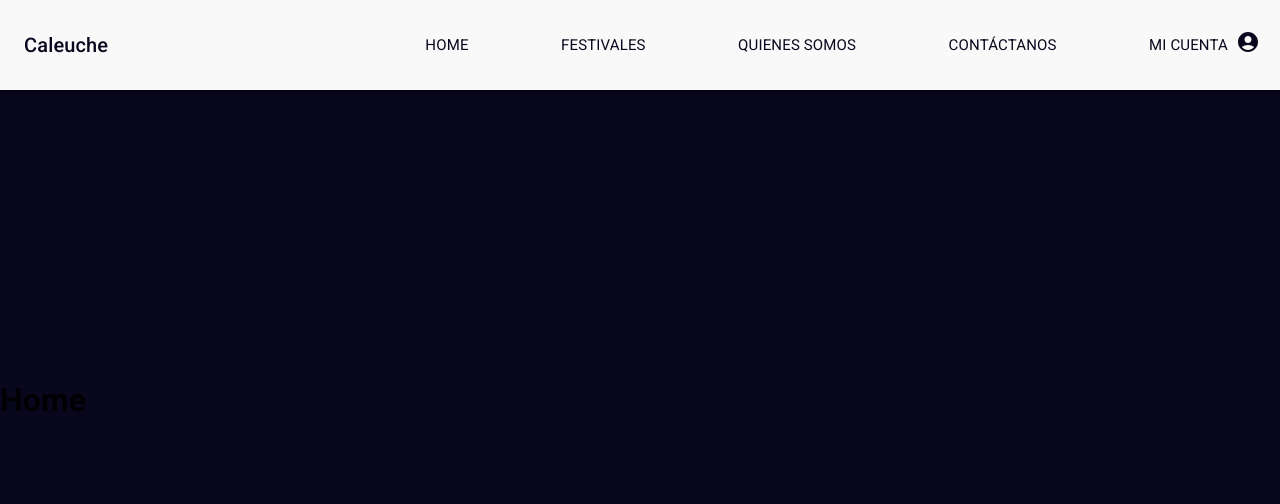
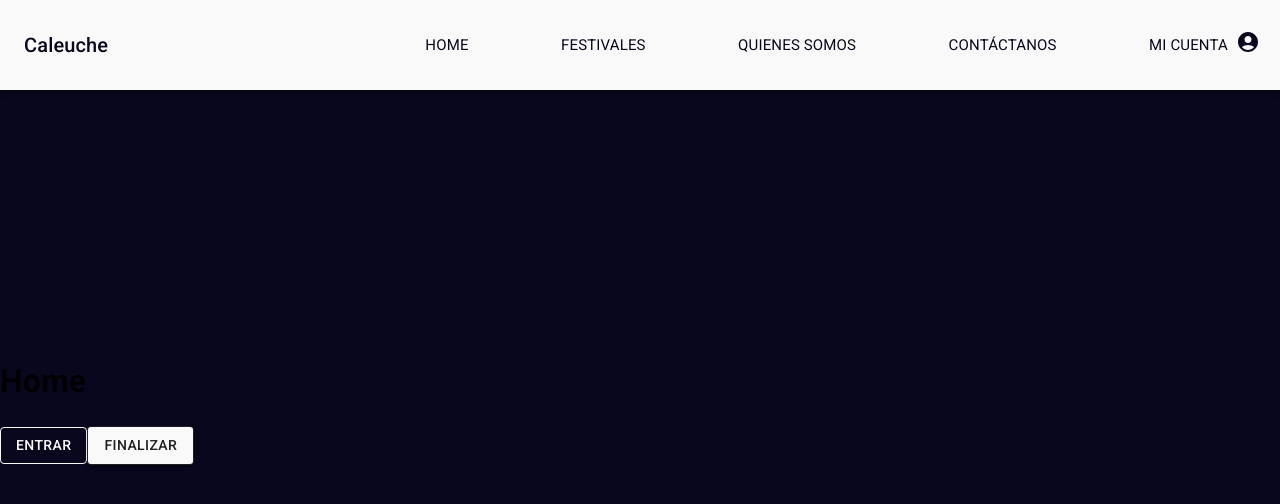
Before and after one commit to Pj85rC/CaleucheMT, a React (Vite) app: page / in a window 1280 px wide. Shown: the top 504 px of the page. Built offline with nearby package versions, Linux system fonts and the light colour scheme.

Commit message:
[C8] Definir Componentes UI Reutilizables
[C9] Botón Reutilizable

[C10] Input Reutilizable

[C11] Diseño Card Festival

```diff
--- /dev/null
+++ b/src/components/UI/Buttons.jsx
@@ -0,0 +1,18 @@
+import { Button } from "@mui/material";
+
+export const Buttons = ({ color, texto, borderColor, backgroundColor, variant }) => {
+  return (
+    <Button
+      variant={variant === "contained" ? "contained" : "outlined"}
+      style={{
+        color: color,
+        borderColor: borderColor,
+        backgroundColor: backgroundColor,
+        borderWidth: 1,
+        borderStyle: "solid",
+      }}
+    >
+      {texto}
+    </Button>
+  );
+};
--- /dev/null
+++ b/src/components/UI/FestivalCard.jsx
@@ -0,0 +1,63 @@
+import {
+  Box,
+  Card,
+  CardActionArea,
+  CardContent,
+  CardMedia,
+  Typography,
+  useTheme,
+} from "@mui/material";
+import { Buttons } from "./Buttons";
+
+export const FestivalCard = ({
+  title,
+  imageUrl,
+  description,
+  lineup,
+  onDetailClick,
+}) => {
+  const theme = useTheme();
+
+  return (
+    <Card
+      sx={{
+        backgroundColor: "transparent",
+        display: "flex",
+        flexDirection: "column",
+        justifyContent: "space-between",
+        mt: "5rem",
+      }}
+    >
+      <CardActionArea
+        onClick={onDetailClick}
+        sx={{
+          color: theme.palette.secondary.main,
+        }}
+      >
+        <CardMedia component="img" height="250" image={imageUrl} alt={title} />
+        <CardContent sx={{ color: theme.palette.text.card }}>
+          <Typography gutterBottom variant="h5" component="div">
+            {title}
+          </Typography>
+          <Typography sx={{ fontSize: 15, mb: 2 }} variant="body2">
+            {" "}
+            {description}
+          </Typography>
+          <Typography sx={{ fontSize: 12 }} variant="body2">
+            {" "}
+            {lineup}
+          </Typography>
+        </CardContent>
+      </CardActionArea>
+      <Box sx={{ display: "flex", justifyContent: "flex-end" }}>
+        <Buttons
+          onClick={() => console.log("Botón cliqueando")}
+          variant="outlined"
+          color={theme.palette.primary.main}
+          texto="ver detalle"
+          borderColor={theme.palette.primary.main}
+        />
+      </Box>
+    </Card>
+  );
+};
--- /dev/null
+++ b/src/components/UI/Input.jsx
@@ -0,0 +1,42 @@
+import { IconButton, InputAdornment, TextField, useTheme } from "@mui/material";
+import { useState } from "react";
+import { Visibility, VisibilityOff } from "@mui/icons-material";
+// import {  } from "@emotion/react";
+
+export const Input = ({ label, isPassword }) => {
+  const [showPasword, setShowPasword] = useState(false);
+  const theme = useTheme();
+
+  const ClickShowPassword = () => {
+    setShowPasword(!showPasword);
+  };
+
+  return (
+    <TextField
+      type={isPassword ? (showPasword ? "text" : "password") : "text"}
+      label={label}
+      InputLabelProps={{
+        style: { color: theme.palette.primary.main },
+      }}
+      InputProps={
+        isPassword
+          ? {
+              endAdornment: (
+                <InputAdornment position="end">
+                  <IconButton
+                    onClick={ClickShowPassword}
+                    style={{ color: theme.palette.primary.main }}
+                  >
+                    {showPasword ? <VisibilityOff /> : <Visibility />}
+                  </IconButton>
+                </InputAdornment>
+              ),
+              style: { color: theme.palette.primary.main },
+            }
+          : {
+              style: { color: theme.palette.primary.main },
+            }
+      }
+    />
+  );
+};
--- a/src/layout/Navbar.jsx
+++ b/src/layout/Navbar.jsx
@@ -11,7 +11,6 @@ import {
   Toolbar,
   Typography,
 } from "@mui/material";
-import MailIcon from "@mui/icons-material/Mail";
 import NotificationsIcon from "@mui/icons-material/Notifications";
 import AccountCircle from "@mui/icons-material/AccountCircle";
 import MenuIcon from "@mui/icons-material/Menu";
--- a/src/main.jsx
+++ b/src/main.jsx
@@ -17,11 +17,36 @@ import { FestivalContextProvider } from "./context/FestivalContext.jsx";
 const theme = createTheme({
   palette: {
     primary: {
-      main: "#09071D", // Color primario
-      contrastText: "#dad2d2",
+      main: "#F9F9F9", // Color Navbar, algunos botones
+    },
+    secondary: {
+      main: "#E9E8EA", //Para algunos parrafos
     },
     background: {
-      default: "#09071D",
+      default: "#09071D", //Background
+    },
+    text: {
+      card: "#C3D0F2", //Para textos de la card
+    },
+  },
+  components: {
+    MuiOutlinedInput: {
+      styleOverrides: {
+        root: {
+          "& .MuiOutlinedInput-notchedOutline": {
+            borderColor: "#E9E8EA", // Esto cambiará el color del borde del input
+          },
+          "&:hover .MuiOutlinedInput-notchedOutline": {
+            borderColor: "#F9F9F9", // Esto cambiará el color del borde del input cuando se pasa el mouse encima
+          },
+          "&.Mui-focused .MuiOutlinedInput-notchedOutline": {
+            borderColor: "#F9F9F9", // Esto cambiará el color del borde del input cuando está en foco
+          },
+        },
+        input: {
+          color: "#F9F9F9", // Esto cambiará el color del texto del input
+        },
+      },
     },
   },
 });
--- a/src/views/Festivales.jsx
+++ b/src/views/Festivales.jsx
@@ -1,7 +1,55 @@
+import { Container, Grid } from "@mui/material";
+import { FestivalCard } from "../components/UI/FestivalCard";
+
 export const Festivales = () => {
+  const festivalData = [
+    {
+      title: "W:O:A",
+      imageUrl:
+        "https://metaltower.net/wp-content/uploads/2022/08/wacken-open-air-iron-maiden.jpeg",
+      description:
+        "Descripción festival Lorem ipsum dolor sit amet, At vero eos et accusamus et iusto odio dignissimos ducimus qui blanditiis praesentium voluptatum deleniti atque corrupti quos dolores.",
+      lineup:
+        "Lista de Artistas Lorem ipsum dolor sit amet, consectetur adipiscing elit, sed do eiusmod tempor incididunt ut labore et dolore magna aliqua. Ut enim ad minim veniam, quis nostrud exercitation ullamco laboris nisi ut aliquip ex ea commodo consequat. Duis aute irure dolor in reprehenderit in voluptate velit esse cillum dolore eu fugiat nulla pariatur. Excepteur sint occaecat cupidatat non proident, sunt in culpa qui officia deserunt mollit anim id est laborum.",
+    },
+    {
+      title: "Hellfest",
+      imageUrl:
+        "https://api-cdn.arte.tv/img/v2/image/4PYkUCvewwhR6iYTyb84xL/1920x1080?type=TEXT",
+      description:
+        "Descripción festival Lorem ipsum dolor sit amet, At vero eos et accusamus et iusto odio dignissimos ducimus qui blanditiis praesentium voluptatum deleniti atque corrupti quos dolores.",
+      lineup:
+        "Lista de Artistas Lorem ipsum dolor sit amet, consectetur adipiscing elit, sed do eiusmod tempor incididunt ut labore et dolore magna aliqua. Ut enim ad minim veniam, quis nostrud exercitation ullamco laboris nisi ut aliquip ex ea commodo consequat. Duis aute irure dolor in reprehenderit in voluptate velit esse cillum dolore eu fugiat nulla pariatur. Excepteur sint occaecat cupidatat non proident, sunt in culpa qui officia deserunt mollit anim id est laborum.",
+    },
+    {
+      title: "BRUTAL ASSAULT",
+      imageUrl:
+        "https://cdn-az.allevents.in/events9/banners/5fa8f1948b8845ac68f85b99723f45934c4be3b57bd93fd434fbd9ccda3f3117-rimg-w960-h639-gmir.jpg?v=1687960213",
+      description:
+        "Descripción festival Lorem ipsum dolor sit amet, At vero eos et accusamus et iusto odio dignissimos ducimus qui blanditiis praesentium voluptatum deleniti atque corrupti quos dolores.",
+      lineup:
+        "Lista de Artistas Lorem ipsum dolor sit amet, consectetur adipiscing elit, sed do eiusmod tempor incididunt ut labore et dolore magna aliqua. Ut enim ad minim veniam, quis nostrud exercitation ullamco laboris nisi ut aliquip ex ea commodo consequat. Duis aute irure dolor in reprehenderit in voluptate velit esse cillum dolore eu fugiat nulla pariatur. Excepteur sint occaecat cupidatat non proident, sunt in culpa qui officia deserunt mollit anim id est laborum.",
+    },
+  ];
+
   return (
     <>
       <h1>Festivales</h1>
+      <Container maxWidth="xl">
+        <Grid container spacing={3} justifyContent="center">
+          {festivalData.map((festival, i) => (
+            <Grid item xs={12} sm={6} md={4} key={i}>
+              <FestivalCard
+                title={festival.title}
+                imageUrl={festival.imageUrl}
+                description={festival.description}
+                lineup={festival.lineup}
+                // onDetailClick={}
+              />
+            </Grid>
+          ))}
+        </Grid>
+      </Container>
     </>
   );
 };
--- a/src/views/Home.jsx
+++ b/src/views/Home.jsx
@@ -1,7 +1,22 @@
+import { useTheme } from "@emotion/react";
+import { Buttons } from "../components/UI/Buttons";
+
 export const Home = () => {
+  const theme = useTheme();
   return (
     <>
       <h1>Home</h1>
+      <Buttons
+        variant="outlined"
+        color={theme.palette.primary.main}
+        texto="ENTRAR"
+        borderColor={theme.palette.primary.main}
+      />
+      <Buttons
+        variant="contained"
+        backgroundColor={theme.palette.primary.main}
+        texto="FINALIZAR"
+      />
     </>
   );
 };
--- a/src/views/Login.jsx
+++ b/src/views/Login.jsx
@@ -1,7 +1,11 @@
+import { Input } from "../components/UI/Input";
+
 export const Login = () => {
     return (
       <>
         <h1>Login</h1>
+        <Input label="Nombre de Usuario" />
+        <Input label="Contraseña" isPassword />
       </>
     );
   };
```
Lines whose indentation alone changed are shown as unchanged.
